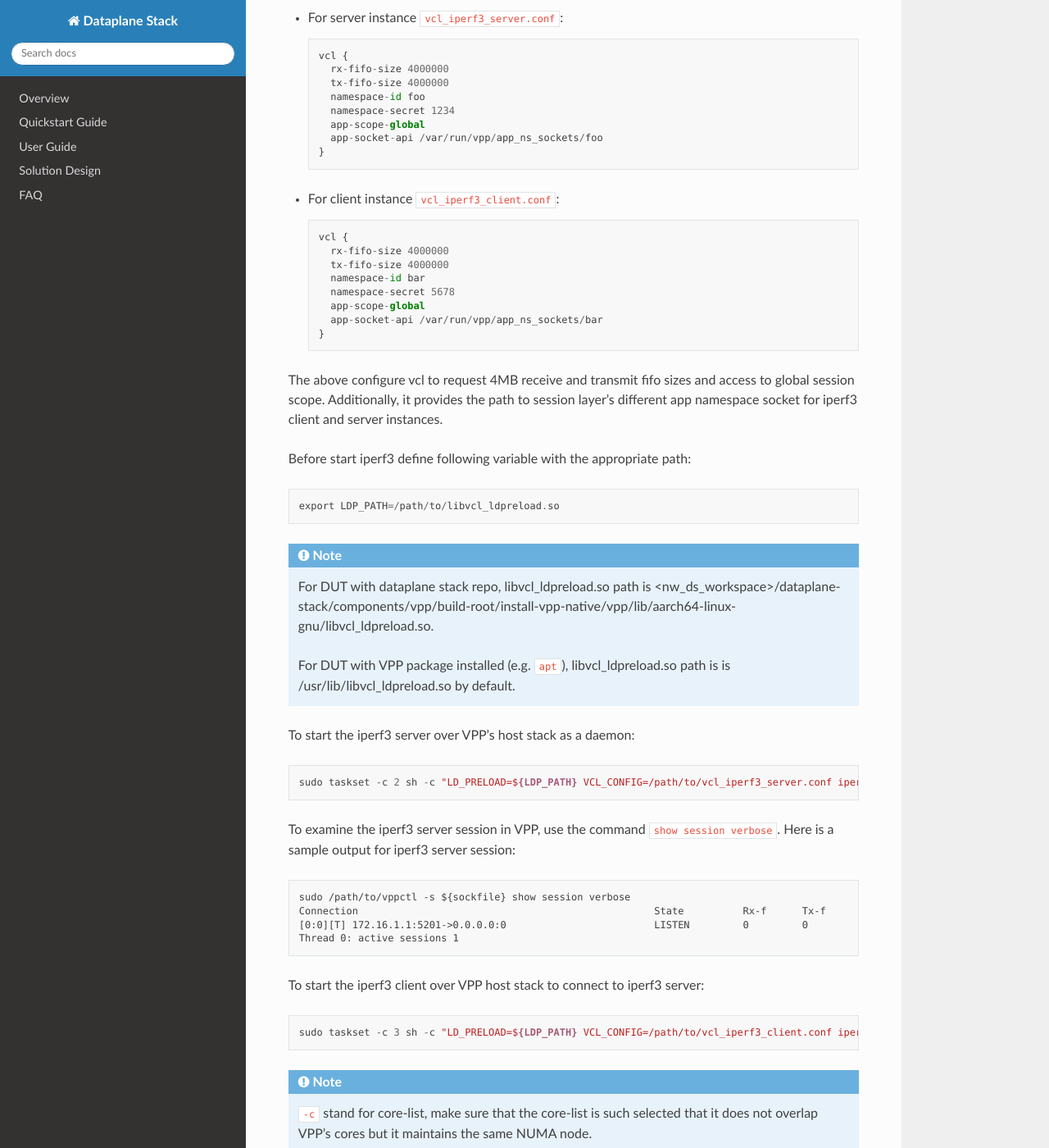
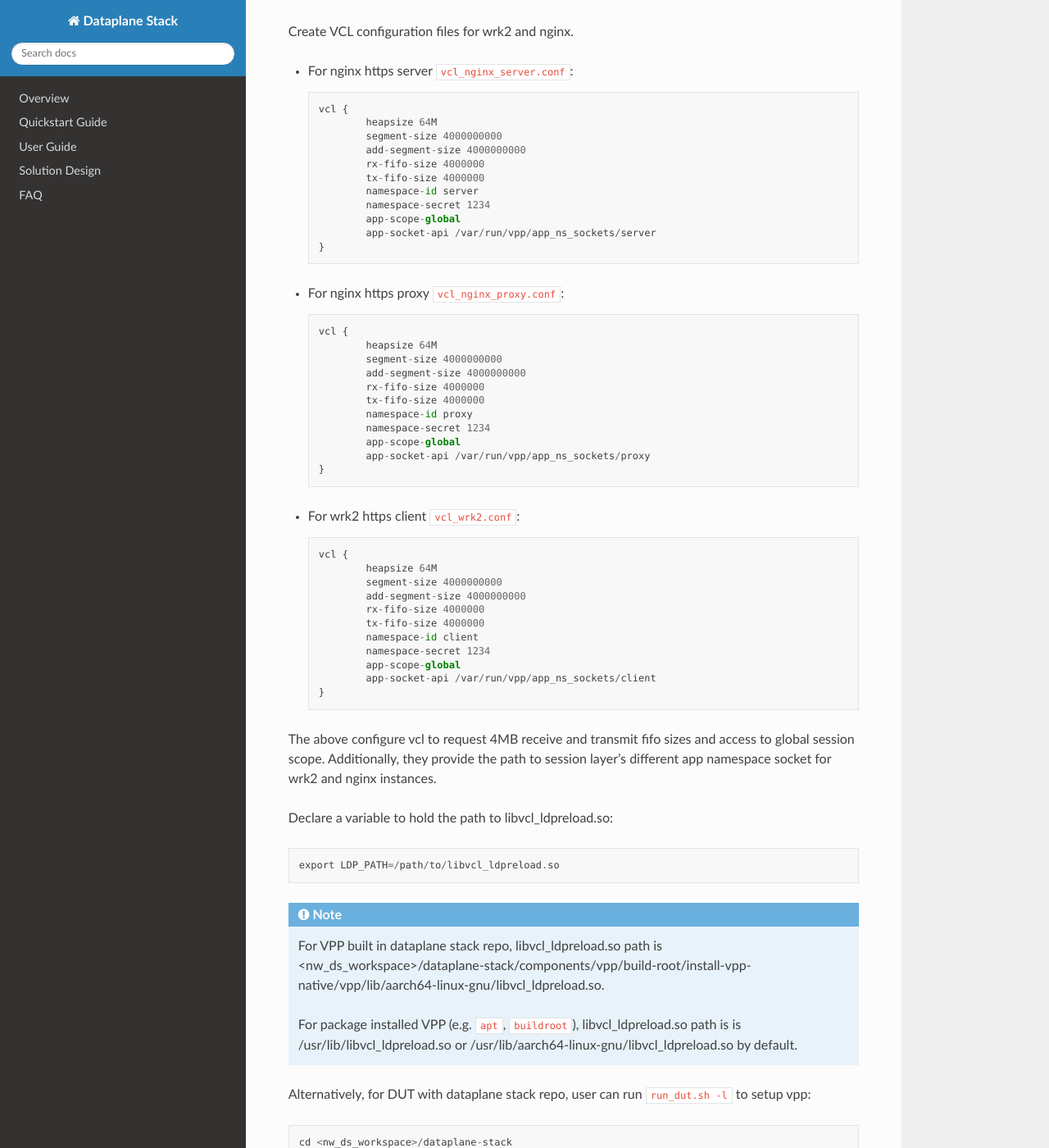
Before and after one commit to Yefeng-Lin/dataplane-stack_doc, a Sphinx documentation site: the page built from doc/user_guide/ssl_proxy.rst, in a window 1280 px wide and 1400 px high, scrolled down 4752 px. Shown: the whole window at 82% size. Built offline with Sphinx 7.4.7 and the Read the Docs theme 2.0.0, drawn with Linux system fonts in a browser that asks for light colours; some of the changed text lies outside the part shown.

Commit message:
Update ssl proxy doc

```diff
--- a/doc/user_guide/ssl_proxy.rst
+++ b/doc/user_guide/ssl_proxy.rst
@@ -30,7 +30,7 @@
         export vpp_binary="<nw_ds_workspace>/dataplane-stack/components/vpp/build-root/install-vpp-native/vpp/bin/vpp"
         export vppctl_binary="<nw_ds_workspace>/dataplane-stack/components/vpp/build-root/install-vpp-native/vpp/bin/vppctl"
 
-To use package intsalled VPP (e.g. ``apt``), run::
+To use package intsalled VPP (e.g. ``apt``, ``buildroot``), run::
 
         export vpp_binary="vpp"
         export vppctl_binary="vppctl"
@@ -80,7 +80,7 @@
         You will be asked a series of questions in order to embed the information
         correctly in the certificate. Fill out the prompts appropriately.
 
-Create config file nginx_server.conf for nginx https server::
+Create config file ``nginx_server.conf`` for nginx https server::
 
         user www-data;
         worker_processes 1;
@@ -117,7 +117,7 @@
                 }
         }
 
-Create config file nginx_proxy.conf for nginx https proxy::
+Create config file ``nginx_proxy.conf`` for nginx https proxy::
 
         user www-data;
         worker_processes 1;
@@ -139,7 +139,7 @@
                 error_log /dev/null crit;
 
                 upstream ssl_file_server_com {
-                        server 127.0.0.1:8443;
+                        server 172.16.1.1:8443;
                         keepalive 1024;
                 }
 
@@ -163,6 +163,19 @@
                         }
                 }
         }
+
+For more detailed usage on above nginx configuration, refer to following links,
+
+- `nginx core functionality reference`_
+- `nginx http core module reference`_
+- `nginx http upstream module reference`_
+- `nginx http proxy module reference`_
+- `nginx http ssl module reference`_
+
+Create 1kb file in nginx https server root directory::
+
+        sudo mkdir -p /var/www/html
+        sudo dd if=/dev/urandom of=/var/www/html/1kb bs=1024 count=1
 
 Start VPP as a daemon with config parameters and declare a variable with the VPP cli socket.
 For more argument parameters, refer to `VPP configuration reference`_::
@@ -200,6 +213,64 @@
 - `VPP set interface ip address reference`_
 - `VPP set interface state reference`_
 - `VPP ip route reference`_
+- `VPP app ns reference`_
+
+Create VCL configuration files for wrk2 and nginx.
+
+- For nginx https server ``vcl_nginx_server.conf``::
+
+        vcl {
+                heapsize 64M
+                segment-size 4000000000
+                add-segment-size 4000000000
+                rx-fifo-size 4000000
+                tx-fifo-size 4000000
+                namespace-id server
+                namespace-secret 1234
+                app-scope-global
+                app-socket-api /var/run/vpp/app_ns_sockets/server
+        }
+
+- For nginx https proxy ``vcl_nginx_proxy.conf``::
+
+        vcl {
+                heapsize 64M
+                segment-size 4000000000
+                add-segment-size 4000000000
+                rx-fifo-size 4000000
+                tx-fifo-size 4000000
+                namespace-id proxy
+                namespace-secret 1234
+                app-scope-global
+                app-socket-api /var/run/vpp/app_ns_sockets/proxy
+        }
+
+- For wrk2 https client ``vcl_wrk2.conf``::
+
+        vcl {
+                heapsize 64M
+                segment-size 4000000000
+                add-segment-size 4000000000
+                rx-fifo-size 4000000
+                tx-fifo-size 4000000
+                namespace-id client
+                namespace-secret 1234
+                app-scope-global
+                app-socket-api /var/run/vpp/app_ns_sockets/client
+        }
+
+The above configure vcl to request 4MB receive and transmit fifo sizes and access
+to global session scope. Additionally, they provide the path to session layer's
+different app namespace socket for wrk2 and nginx instances.
+
+Declare a variable to hold the path to libvcl_ldpreload.so::
+
+        export LDP_PATH=/path/to/libvcl_ldpreload.so
+
+.. note::
+        For VPP built in dataplane stack repo, libvcl_ldpreload.so path is <nw_ds_workspace>/dataplane-stack/components/vpp/build-root/install-vpp-native/vpp/lib/aarch64-linux-gnu/libvcl_ldpreload.so.
+
+        For package installed VPP (e.g. ``apt``, ``buildroot``), libvcl_ldpreload.so path is is /usr/lib/libvcl_ldpreload.so or /usr/lib/aarch64-linux-gnu/libvcl_ldpreload.so by default.
 
 Alternatively, for DUT with dataplane stack repo, user can run ``run_dut.sh -l`` to setup vpp::
 
@@ -213,60 +284,31 @@
 Test
 ~~~~
 
-Create two VCL configuration file for iperf3 instances.
+Start nginx https server over VPP's host stack::
 
-- For server instance ``vcl_iperf3_server.conf``::
+        sudo taskset -c 2 sh -c "LD_PRELOAD=${LDP_PATH} VCL_CONFIG=/path/to/vcl_nginx_server.conf nginx -c /path/to/nginx_server.conf"
 
-        vcl {
-          rx-fifo-size 4000000
-          tx-fifo-size 4000000
-          namespace-id foo
-          namespace-secret 1234
-          app-scope-global
-          app-socket-api /var/run/vpp/app_ns_sockets/foo
-        }
+Start nginx https proxy over VPP's host stack::
 
-- For client instance ``vcl_iperf3_client.conf``::
+        sudo taskset -c 3 sh -c "LD_PRELOAD=${LDP_PATH} VCL_CONFIG=/path/to/vcl_nginx_proxy.conf nginx -c /path/to/nginx_proxy.conf"
 
-        vcl {
-          rx-fifo-size 4000000
-          tx-fifo-size 4000000
-          namespace-id bar
-          namespace-secret 5678
-          app-scope-global
-          app-socket-api /var/run/vpp/app_ns_sockets/bar
-        }
+To examine the nginx sessions in VPP, run the command ``show session verbose``.
+Here is a sample output for nginx sessions::
 
-The above configure vcl to request 4MB receive and transmit fifo sizes and access to global session scope.
-Additionally, it provides the path to session layer's different app namespace socket for iperf3 client and server instances.
-
-Before start iperf3 define following variable with the appropriate path::
-
-        export LDP_PATH=/path/to/libvcl_ldpreload.so
-
-.. note::
-        For DUT with dataplane stack repo, libvcl_ldpreload.so path is <nw_ds_workspace>/dataplane-stack/components/vpp/build-root/install-vpp-native/vpp/lib/aarch64-linux-gnu/libvcl_ldpreload.so.
-
-        For DUT with VPP package installed (e.g. ``apt``), libvcl_ldpreload.so path is is /usr/lib/libvcl_ldpreload.so by default.
-
-To start the iperf3 server over VPP's host stack as a daemon::
-
-        sudo taskset -c 2 sh -c "LD_PRELOAD=${LDP_PATH} VCL_CONFIG=/path/to/vcl_iperf3_server.conf iperf3 -4 -s -D"
-
-To examine the iperf3 server session in VPP, use the command ``show session verbose``.
-Here is a sample output for iperf3 server session::
-
-        sudo /path/to/vppctl -s ${sockfile} show session verbose
+        // To be added
+        sudo ${vppctl_binary} -s ${sockfile} show session verbose
         Connection                                                  State          Rx-f      Tx-f
         [0:0][T] 172.16.1.1:5201->0.0.0.0:0                         LISTEN         0         0
         Thread 0: active sessions 1
 
-To start the iperf3 client over VPP host stack to connect to iperf3 server::
+Start wrk2 client over VPP's host stack to test ssl proxy with a 1kb file::
 
-        sudo taskset -c 3 sh -c "LD_PRELOAD=${LDP_PATH} VCL_CONFIG=/path/to/vcl_iperf3_client.conf iperf3 -c 172.16.1.1"
+        sudo taskset -c 4 sh -c "LD_PRELOAD=${LDP_PATH} VCL_CONFIG=/path/to/vcl_wrk2.conf /wrk --rate 100000000 -t 1 -c 10 -d 60s https://172.16.2.1:8089/1kb"
 
 .. note::
-        ``-c`` stand for core-list, make sure that the core-list is such selected that it does not overlap VPP's cores but it maintains the same NUMA node.
+        Extremely high rate (--rate) is used to ensure throughput is measured.
+        Number of connections (-c) is set to 10 to produce high throughput.
+        Test duration (-d) is 60 seconds which is a sufficient amount of time to get repeatable results.
 
 Alternatively, for DUT with dataplane stack repo, user can run scripts to start the iperf3 server and client::
 
@@ -274,8 +316,9 @@
         ./usecase/tcp_term/run_iperf3_server.sh -l
         ./usecase/tcp_term/run_iperf3_client.sh
 
-If both iperf3 client and server run successfully, the measurement results will be printed::
+If both wrk2 and nginx run successfully, wrk2 will print the measurement results::
 
+        // to be added
         Connecting to host 172.16.1.1, port 5201
         [ 33] local 172.16.2.1 port 43757 connected to 172.16.1.1 port 5201
         [ ID] Interval           Transfer     Bitrate         Retr  Cwnd
@@ -294,33 +337,20 @@
         [ 33]   0.00-10.00  sec  22.3 GBytes  19.2 Gbits/sec  65535             sender
         [ 33]   0.00-10.00  sec  22.3 GBytes  19.2 Gbits/sec                  receiver
 
-For more detailed iperf3 usage, refer to following link,
-
-- `iperf3 usage reference`_
-
-Run over Kernel stack is simpler than VPP stack.
-First, start iperf3 serevr::
-
-        $ iperf3 -4 -s -D
-
-And then, start iperf3 client connect to server::
-
-        $ iperf3 -c 127.0.0.1
-
 Stop
 ~~~~
 
-Kill vpp::
+Kill VPP::
 
         $ sudo pkill -9 vpp
 
-Kill iperf3 server::
+Kill nginx::
 
-        $ sudo pkill -9 iperf3
+        $ sudo pkill -9 nginx
 
-************
-Physical NIC
-************
+************************
+RDMA Ethernet Connection
+************************
 
 This section assumes the following setup:
 
@@ -453,5 +483,11 @@
 #. `VPP set interface ip address reference <https://s3-docs.fd.io/vpp/22.02/cli-reference/clis/clicmd_src_vnet_ip.html#set-interface-ip-address>`_
 #. `VPP set interface state reference <https://s3-docs.fd.io/vpp/22.02/cli-reference/clis/clicmd_src_vnet.html#set-interface-state>`_
 #. `VPP ip route reference <https://s3-docs.fd.io/vpp/22.02/cli-reference/clis/clicmd_src_vnet_ip.html#ip-route>`_
+#. `VPP app ns reference <https://s3-docs.fd.io/vpp/22.02/cli-reference/clis/clicmd_src_vnet_session.html#app-ns>`_
 #. `VPP cli reference <https://s3-docs.fd.io/vpp/22.02/cli-reference/index.html>`_
 #. `iperf3 usage reference <https://software.es.net/iperf/invoking.html>`_
+#. `nginx core functionality reference <https://nginx.org/en/docs/ngx_core_module.html>`_
+#. `nginx http core module reference <https://nginx.org/en/docs/http/ngx_http_core_module.html>`_
+#. `nginx http upstream module reference <https://nginx.org/en/docs/http/ngx_http_upstream_module.html>`_
+#. `nginx http proxy module reference <https://nginx.org/en/docs/http/ngx_http_proxy_module.html>`_
+#. `nginx http ssl module reference <https://nginx.org/en/docs/http/ngx_http_ssl_module.html>`_
```
Also changed, not shown: other parts of doc/user_guide/ssl_proxy.rst (+4 -4 lines).
